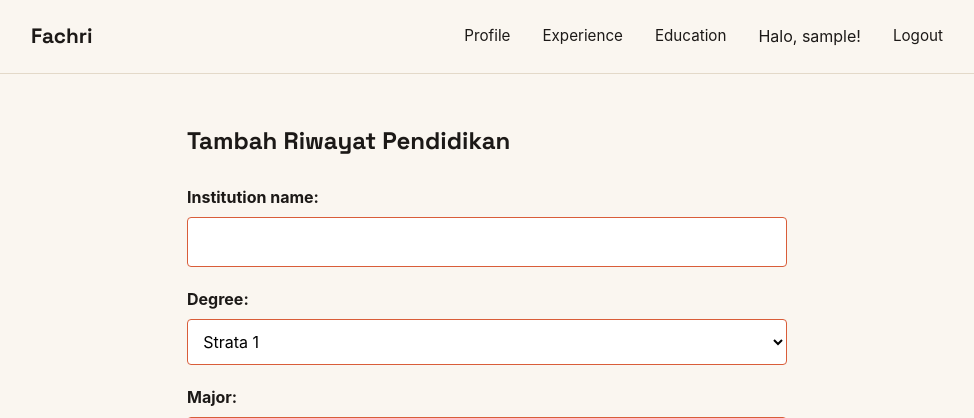
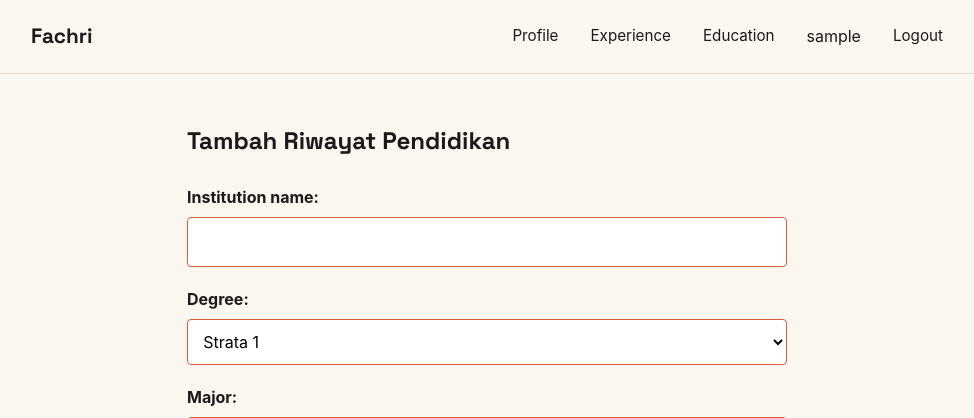
Before and after one commit to Novel107/myportofolio, a Django app: page /create-education/ in a window 1280 px wide. Shown: the top 418 px of the page, without its empty margins (153-1127 px from the left). Run offline with Django 5.2, Linux system fonts and the light colour scheme; the visitor is signed in with stand-in values (Sample User, id 1).

Commit message:
fix: merapikan tampilan navbar dengan class bawaan

```diff
--- a/templates/base.html
+++ b/templates/base.html
@@ -21,7 +21,7 @@
                 <a href="{% url 'main:show_education' %}">Education</a>
 
                 {% if user.is_authenticated %}
-                    <span>Halo, {{ user.username }}!</span>
+                    <span class="nav-user">{{ user.username }}</span>
                     <a href="{% url 'main:logout' %}">Logout</a>
                 {% else %}
                     <a href="{% url 'main:login' %}">Login</a>
```
